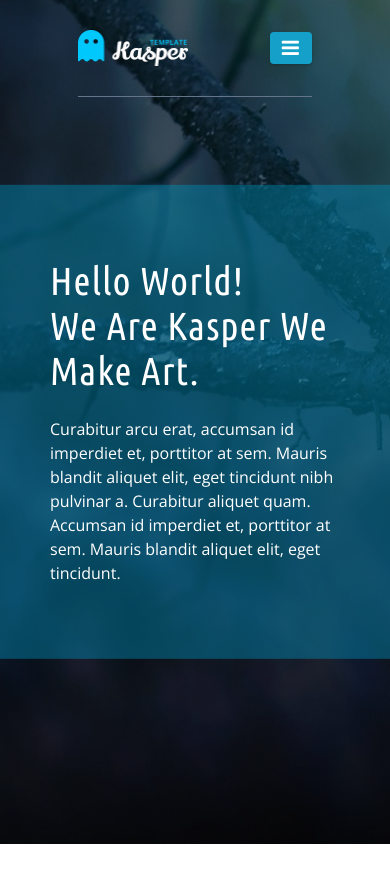
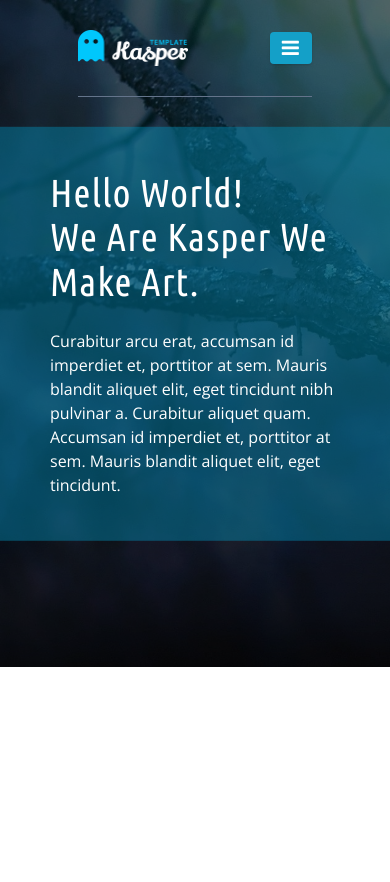
Before and after one commit to Momen-2/Kasper-Website, a plain HTML site: page index.html in a window 390 px wide. After the commit the page ends 844 px from the top, so only its background shows below. Drawn offline with nearby package versions, Linux system fonts and the light colour scheme.

Commit message:
Fixed an issue

```diff
--- a/css/style.css
+++ b/css/style.css
@@ -268,7 +268,8 @@ ul {
   transition: var(--transition);
 }
 .show-links {
-  height: 23.9375rem;
+  height: fit-content;
+  background-color: rgba(43, 43, 43, 0.9);
 }
 .nav-link {
   color: var(--white);
@@ -312,7 +313,7 @@ ul {
 }
 
 .landing {
-  min-height: 80vh;
+  height: 667px;
   background-color: var(--black);
   background-image: url("../images/landing.jpg");
   background-size: cover;
@@ -332,14 +333,18 @@ ul {
   z-index: 1;
   left: 0;
   top: 50%;
-  background-color: rgba(0, 145, 185, 0.432);
   display: flex;
   justify-content: flex-end;
   transform: translateY(-50%);
-  padding: 50px;
+  background-color: rgba(0, 145, 185, 0.432);
+  padding: 20px 50px;
 }
-@media (max-width: 767px) {
-  .landing {
-    min-height: 100vh;
+.landing .text .content {
+  max-width: 500px;
+}
+@media (max-width: 466px) {
+  .landing .text .content {
+    bottom: 1px;
+    width: 100%;
   }
 }
```
